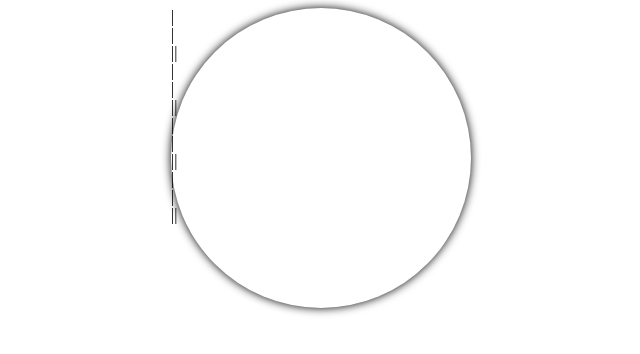
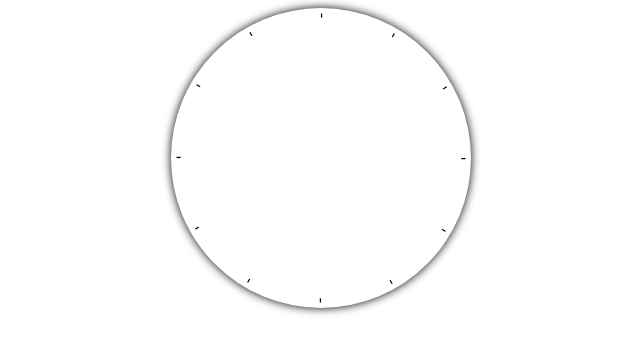
Before and after one commit to tejaswigowda/ame2200Spring2017, a plain HTML site: page clock/index.html in a window 1280 px wide. Shown: the full height of the page, 319-959 px from the left. Drawn offline with nearby package versions, Linux system fonts and the light colour scheme.

Commit message:
in class

```diff
--- a/clock/index.html
+++ b/clock/index.html
@@ -13,6 +13,49 @@
    box-shadow: 0px 0px 10px;
    border-radius: 150px;
   }
+  .numSlot{
+     width: 145px;
+     text-align: right;
+     transform-origin: 0px 0px;
+     position: absolute;
+     line-height: 0px;
+  }
+  #n1{
+    transform: translate(150px,150px) rotate(-60deg);
+  }
+  #n2{
+    transform: translate(150px,150px) rotate(-30deg);
+  }
+  #n3{
+    transform: translate(150px,150px) rotate(0deg);
+  }
+  #n4{
+    transform: translate(150px,150px) rotate(30deg);
+  }
+  #n5{
+    transform: translate(150px,150px) rotate(60deg);
+  }
+  #n6{
+    transform: translate(150px,150px) rotate(90deg);
+  }
+  #n7{
+    transform: translate(150px,150px) rotate(120deg);
+  }
+  #n8{
+    transform: translate(150px,150px) rotate(150deg);
+  }
+  #n9{
+    transform: translate(150px,150px) rotate(180deg);
+  }
+  #n10{
+    transform: translate(150px,150px) rotate(-150deg);
+  }
+  #n11{
+    transform: translate(150px,150px) rotate(-120deg);
+  }
+  #n12{
+    transform: translate(150px,150px) rotate(-90deg);
+  }
   </style>
 </head>
 
@@ -20,18 +63,18 @@
 
 <div id='theClockWrapper'>
   <div id='clockDial'>
-    <div class='numSlot' id='n1'>|</div>
-    <div class='numSlot' id='n2'>|</div>
-    <div class='numSlot' id='n3'>||</div>
-    <div class='numSlot' id='n4'>|</div>
-    <div class='numSlot' id='n5'>|</div>
-    <div class='numSlot' id='n6'>||</div>
-    <div class='numSlot' id='n7'>|</div>
-    <div class='numSlot' id='n8'>|</div>
-    <div class='numSlot' id='n9'>||</div>
-    <div class='numSlot' id='n10'>|</div>
-    <div class='numSlot' id='n11'>|</div>
-    <div class='numSlot' id='n12'>||</div>
+    <div class='numSlot' id='n1'>-</div>
+    <div class='numSlot' id='n2'>-</div>
+    <div class='numSlot' id='n3'>-</div>
+    <div class='numSlot' id='n4'>-</div>
+    <div class='numSlot' id='n5'>-</div>
+    <div class='numSlot' id='n6'>-</div>
+    <div class='numSlot' id='n7'>-</div>
+    <div class='numSlot' id='n8'>-</div>
+    <div class='numSlot' id='n9'>-</div>
+    <div class='numSlot' id='n10'>-</div>
+    <div class='numSlot' id='n11'>-</div>
+    <div class='numSlot' id='n12'>-</div>
 
     <div class='needle' id='hour'></div>
     <div class='needle' id='min'></div>
```
